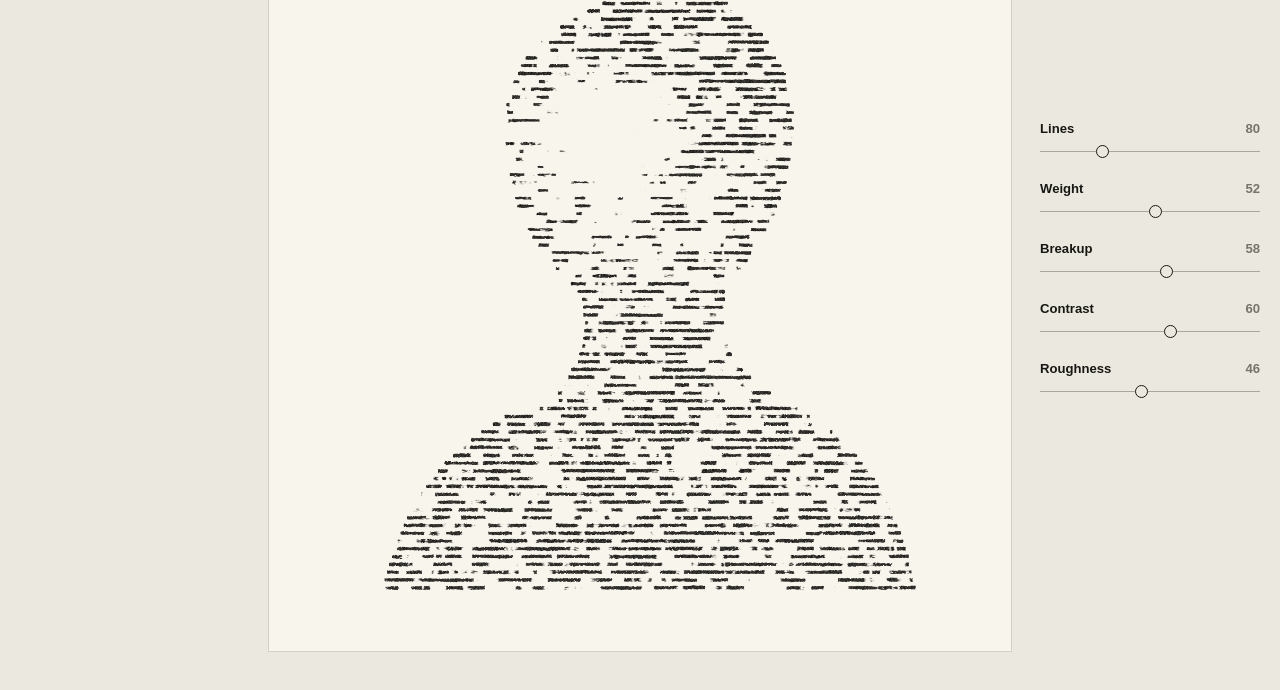
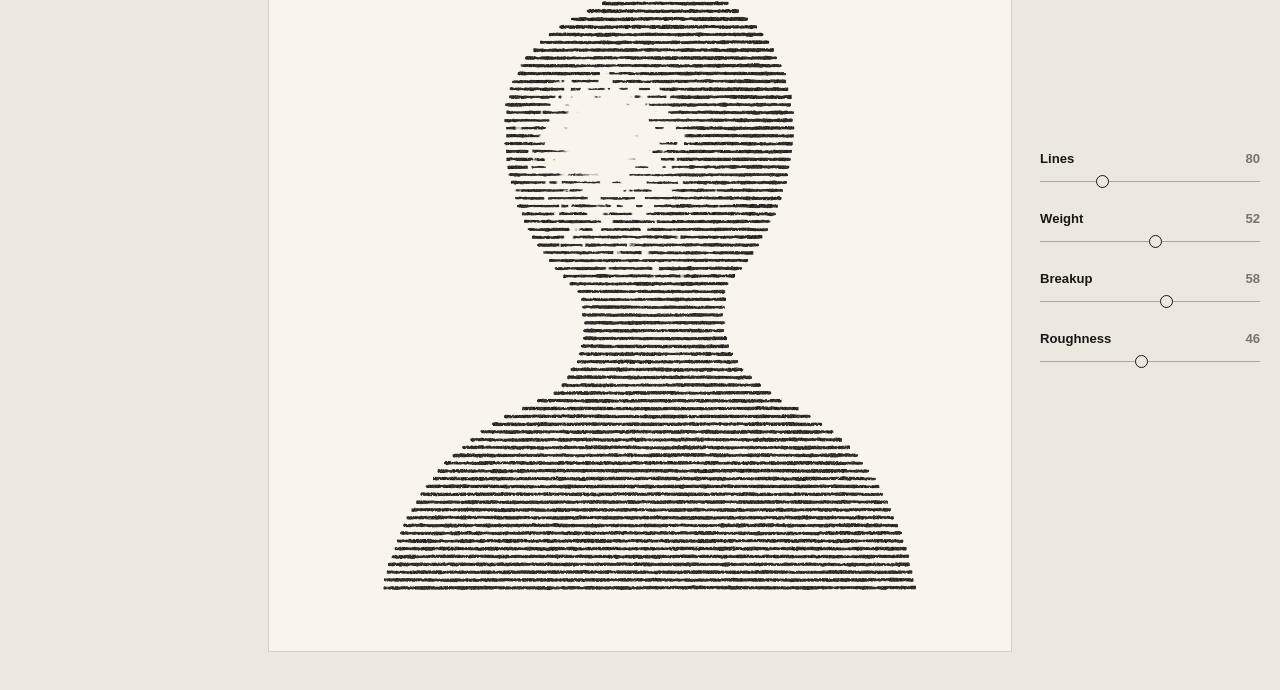
Before and after one commit to ntedvs/penline, a plain HTML site: page public/index.html in a window 1280 px wide. Shown: the part 120-810 px from the top of the page. Drawn offline with Linux system fonts and the light colour scheme.

Commit message:
move to public folder

```diff
--- a/app.js
+++ b/public/app.js
@@ -29,7 +29,6 @@ const fragmentSource = `
   uniform float u_lines;
   uniform float u_weight;
   uniform float u_breakup;
-  uniform float u_contrast;
   uniform float u_roughness;
 
   float hash(float n) {
@@ -99,15 +98,20 @@ const fragmentSource = `
     float darkness = darknessAt(sampleUv) * 0.5;
     darkness += darknessAt(sampleUv + vec2(pixelStep * 2.0, 0.0)) * 0.25;
     darkness += darknessAt(sampleUv - vec2(pixelStep * 2.0, 0.0)) * 0.25;
-    darkness = smoothstep(0.04 + u_contrast * 0.22, 0.94 - u_contrast * 0.22, darkness);
+    darkness = smoothstep(0.172, 0.808, darkness);
 
     float withinRow = fract(uv.y * u_lines) - 0.5;
     float x = uv.x * mix(28.0, 65.0, u_breakup);
     float breakNoise = fbm(x, seed);
-    float threshold = mix(0.78, 0.38, darkness) + u_breakup * 0.13;
+    float lightness = 1.0 - darkness;
+    float breakupInfluence = u_breakup * smoothstep(0.05, 0.65, lightness);
+    float highlightThreshold = mix(0.88, 0.32, darkness);
+    float threshold = mix(-0.05, highlightThreshold, sqrt(breakupInfluence));
     float endFray = noise2(vec2(uv.x * 240.0, withinRow * 8.0 + seed));
-    float frayedThreshold = threshold + (endFray - 0.5) * u_roughness * 0.16;
+    float frayedThreshold = threshold
+      + (endFray - 0.5) * u_roughness * breakupInfluence * 0.16;
     float occupancy = smoothstep(frayedThreshold - 0.035, frayedThreshold + 0.035, breakNoise);
+    occupancy = max(occupancy, smoothstep(0.7, 0.9, darkness));
     occupancy *= smoothstep(0.025, 0.13, darkness);
 
     float wobble = (noise(uv.x * 17.0, seed + 13.0) - 0.5) * u_roughness * 0.14;
@@ -219,9 +223,10 @@ gl.bufferData(
 )
 
 const uniforms = Object.fromEntries(
-  ["image", "imageSize", "canvasSize", "lines", "weight", "breakup", "contrast", "roughness"].map(
-    (name) => [name, gl.getUniformLocation(program, `u_${name}`)],
-  ),
+  ["image", "imageSize", "canvasSize", "lines", "weight", "breakup", "roughness"].map((name) => [
+    name,
+    gl.getUniformLocation(program, `u_${name}`),
+  ]),
 )
 
 const texture = gl.createTexture()
@@ -241,13 +246,12 @@ function setTexture(source) {
   render()
 }
 
-const defaults = { lines: 80, weight: 52, breakup: 58, contrast: 60, roughness: 46 }
+const defaults = { lines: 80, weight: 52, breakup: 58, roughness: 46 }
 const resetButton = document.querySelector("#reset-button")
 const controls = {
   lines: document.querySelector("#lines"),
   weight: document.querySelector("#weight"),
   breakup: document.querySelector("#breakup"),
-  contrast: document.querySelector("#contrast"),
   roughness: document.querySelector("#roughness"),
 }
 
@@ -272,7 +276,6 @@ function render() {
   gl.uniform1f(uniforms.lines, Number(controls.lines.value))
   gl.uniform1f(uniforms.weight, Number(controls.weight.value) / 100)
   gl.uniform1f(uniforms.breakup, Number(controls.breakup.value) / 100)
-  gl.uniform1f(uniforms.contrast, Number(controls.contrast.value) / 100)
   gl.uniform1f(uniforms.roughness, Number(controls.roughness.value) / 100)
   gl.drawArrays(gl.TRIANGLES, 0, 6)
 }
--- a/index.html
+++ b/public/index.html
@@ -51,14 +51,6 @@
 
           <div class="control">
             <div class="control-label">
-              <label for="contrast">Contrast</label>
-              <output for="contrast" id="contrast-value">60</output>
-            </div>
-            <input id="contrast" type="range" min="0" max="100" value="60" />
-          </div>
-
-          <div class="control">
-            <div class="control-label">
               <label for="roughness">Roughness</label>
               <output for="roughness" id="roughness-value">46</output>
             </div>
--- /dev/null
+++ b/wrangler.json
@@ -0,0 +1,5 @@
+{
+  "name": "penline",
+  "compatibility_date": "2026-08-15",
+  "assets": { "directory": "public" }
+}
```
Also changed, not shown: public/styles.css (renamed from styles.css), 1 other file.
